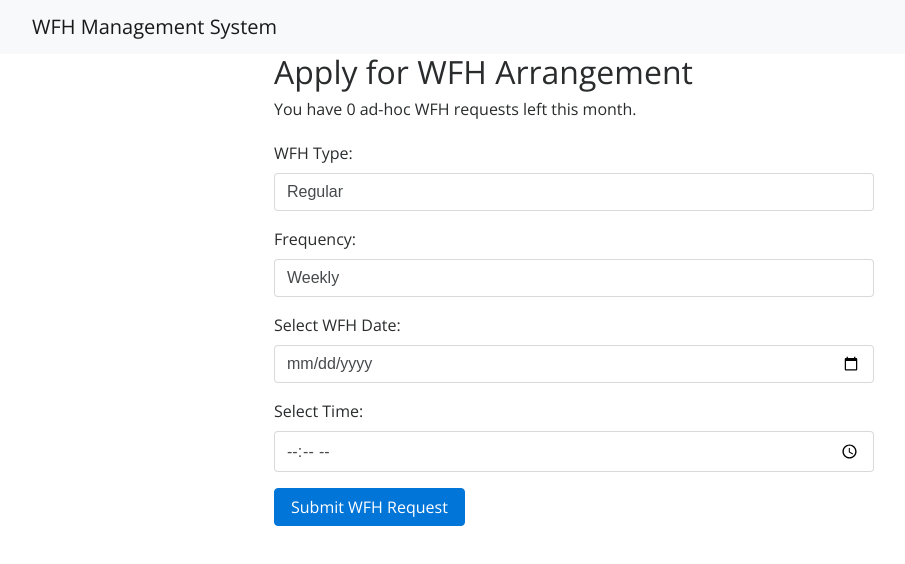
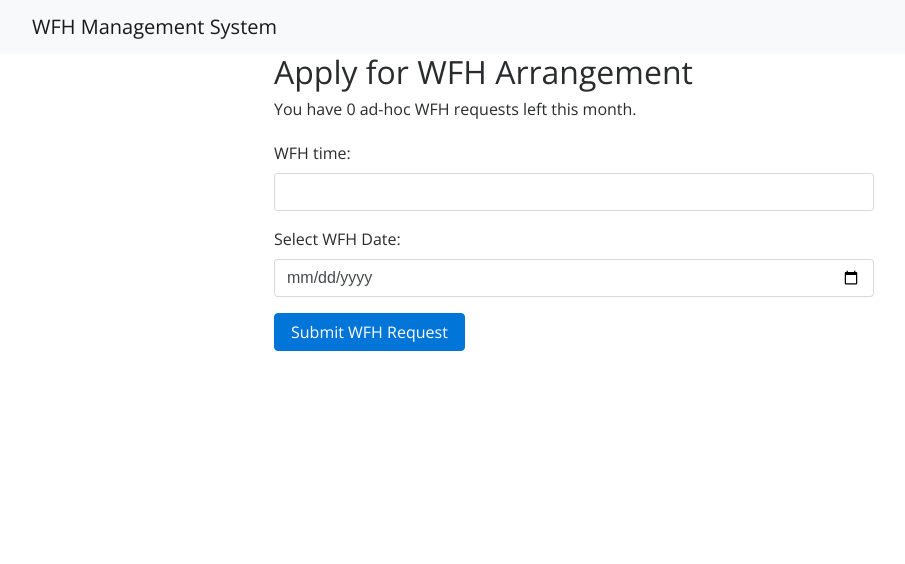
Before and after one commit to Dayment/SPM-MeeRebus, a Vue app in the folder SPM-MeeRebus/: page /apply in a window 1280 px wide. Shown: the top 564 px of the page, without its empty margins (66-971 px from the left). Built offline with nearby package versions, Linux system fonts and the light colour scheme.

Commit message:
add WFH application form component

```diff
--- a/SPM-MeeRebus/src/components/WFHForm.vue
+++ b/SPM-MeeRebus/src/components/WFHForm.vue
@@ -1,19 +1,11 @@
 <template>
   <form @submit.prevent="handleSubmit">
     <div class="form-group">
-      <label for="wfh-type">WFH Type:</label>
-      <select v-model="wfhType" id="wfh-type" class="form-control" required>
-        <option value="regular">Regular</option>
-        <option value="ad-hoc">Ad-hoc</option>
-      </select>
-    </div>
-
-    <!-- Frequency Selector for Regular WFH -->
-    <div v-if="wfhType === 'regular'" class="form-group">
-      <label for="frequency">Frequency:</label>
-      <select v-model="frequency" id="frequency" class="form-control">
-        <option value="weekly">Weekly</option>
-        <option value="fortnightly">Fortnightly</option>
+      <label for="wfh-time">WFH time:</label>
+      <select v-model="wfhtime" id="wfh-time" class="form-control" required>
+        <option value="1">AM</option>
+        <option value="2">PM</option>
+        <option value="3">All Day</option>
       </select>
     </div>
 
@@ -32,19 +24,6 @@
       />
     </div>
 
-    <!-- Time Selector -->
-    <div class="form-group">
-      <label for="time">Select Time:</label>
-      <input
-        type="time"
-        id="time"
-        v-model="selectedTime"
-        class="form-control"
-        required
-        @change="validateDate"
-      />
-    </div>
-
     <div v-if="invalidDateMessage" class="alert alert-danger">
       {{ invalidDateMessage }}
     </div>
@@ -60,20 +39,15 @@
         {{ selectedTime }}
       </p>
       <p>
-        <strong>Type:</strong>
-        {{ wfhType === 'regular' ? 'Regular' : 'Ad-hoc' }}
+        <strong>time:</strong>
+        {{ wfhtime === 'AM' ? 'PM' : 'Full day' }}
       </p>
-      <p v-if="wfhType === 'regular'">
+      <p v-if="wfhtime === 'regular'">
         <strong>Frequency:</strong> {{ frequency }}
       </p>
     </div>
 
-    <button
-      type="submit"
-      class="btn btn-primary"
-    >
-      Submit WFH Request
-    </button>
+    <button type="submit" class="btn btn-primary">Submit WFH Request</button>
   </form>
 </template>
 
@@ -96,19 +70,19 @@ export default {
   },
   data() {
     return {
-      wfhType: 'regular',
-      frequency: 'weekly',
+      wfhtime: '',
+
       selectedDate: '',
-      selectedTime: '',
       invalidDateMessage: '',
     };
   },
   methods: {
     validateDate() {
-      if (!this.selectedDate || !this.selectedTime) {
+      if (!this.selectedDate || !this.wfhtime) {
         this.invalidDateMessage = 'Please select both a date and time.';
         return;
       }
+      (this.selectedTime == this.wfhtime) == 'AM' ? '09:00' : '14:00';
 
       const selectedDateObj = new Date(
         `${this.selectedDate}T${this.selectedTime}`,
@@ -129,11 +103,10 @@ export default {
     },
 
     handleSubmit() {
-      const combinedDateTime = `${this.selectedDate} ${this.selectedTime}:00`; // Combine date and time
+      // const combinedDateTime = `${this.selectedDate} ${this.selectedTime}:00`; // Combine date and time
       const payload = {
-        date: combinedDateTime, // Format: 'YYYY-MM-DD HH:MM:SS'
-        type: this.wfhType,
-        frequency: this.wfhType === 'regular' ? this.frequency : null,
+        date: this.selectedDate, // Format: 'YYYY-MM-DD HH:MM:SS'
+        time: this.wfhtime,
       };
       this.$emit('submitRequest', payload);
     },
```
Also changed, not shown: 1 other file (tests, documents, lock files or other folders).
